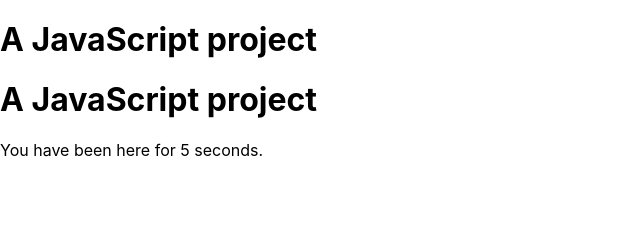
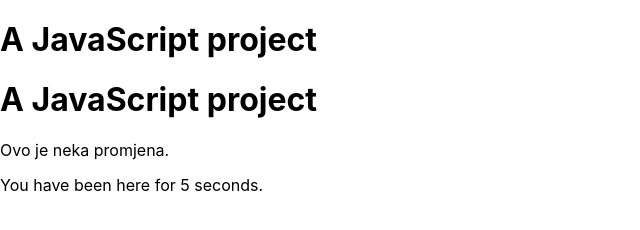
Before and after one commit to ivan1100/test, a website built with Parcel: page src/index.html in a window 1280 px wide. Shown: the whole page, without its empty margins (0-640 px from the left). Built offline with nearby package versions, Linux system fonts and the light colour scheme.

Commit message:
feat/TP-001 added paragraph

```diff
--- a/src/index.html
+++ b/src/index.html
@@ -8,6 +8,7 @@
   <body>
     <h1>A JavaScript project</h1>
     <h1>A JavaScript project</h1>
+    <p>Ovo je neka promjena.</p>
     <div id="app"></div>
     <script src="main.js"></script>
   </body>
```
